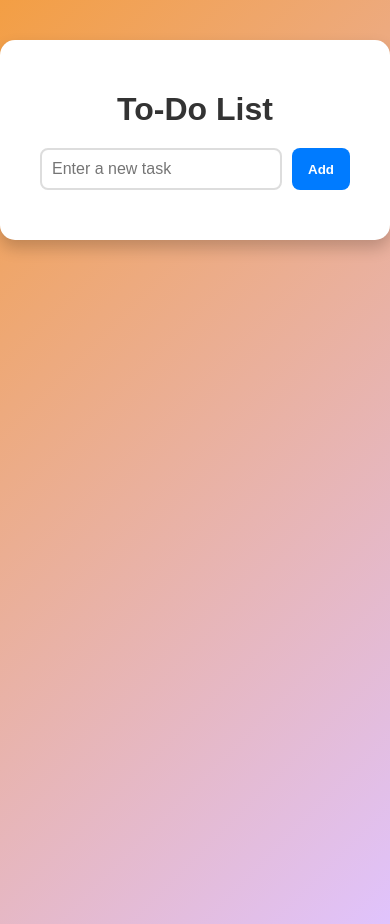
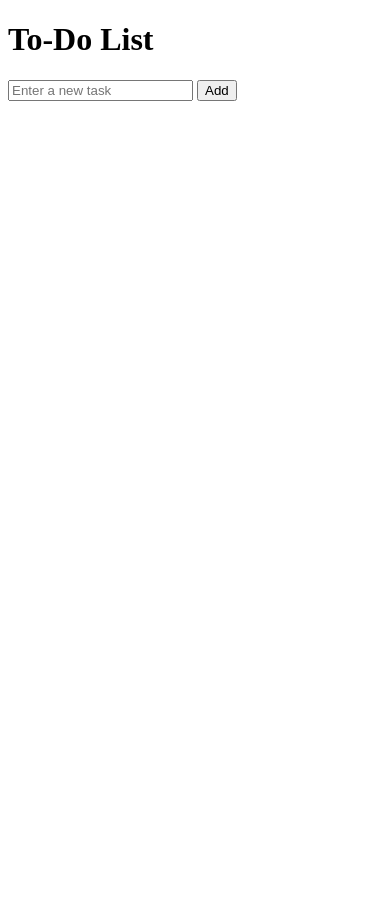
Before and after one commit to Panchasheel/To-Do-list-application, a plain HTML site: page index.html in a window 390 px wide. After the commit the page ends 844 px from the top, so only its background shows below. Drawn offline with Linux system fonts and the light colour scheme.

Commit message:
Update style.css

```diff
--- a/style.css
+++ b/style.css
@@ -1,125 +1,59 @@
-/* General */
-body {
-  background-color: #f0f2f5;
-  min-height: 100vh;
-  display: flex;
-  align-items: center;
-  justify-content: center;
-  margin: 0;
-  font-family: 'Segoe UI', Tahoma, Geneva, Verdana, sans-serif;
-}
+<!DOCTYPE html>
+<html lang="en">
+<head>
+        <meta charset="UTF-8">
+        <meta name="viewport" content="width=device-width, initial-scale=1">
+        <title>To-Do List</title>
 
-/* Container */
-.container {
-  background: #ffffff;
-  padding: 30px 40px;
-  border-radius: 15px;
-  box-shadow: 0 8px 16px rgba(0, 0, 0, 0.2);
-  width: 100%;
-  max-width: 400px;
-}
+        <link rel="stylesheet" href="style.css">
+        <link rel="manifest" href="manifest.json">
 
-/* Title */
-.container h1 {
-  text-align: center;
-  margin-bottom: 20px;
-  color: #333;
-}
+        <!-- Add Icons -->
+        <link rel="apple-touch-icon" href="list_14092269.png">
+        <link rel="icon" type="image/png" href="list_14092269.png">
+        <link href="https://fonts.googleapis.com/css2?family=Poppins:wght@400;600&display=swap" rel="stylesheet">
 
-/* Input Group */
-.input-group {
-  display: flex;
-  gap: 10px;
-  margin-bottom: 20px;
-}
+</head>
+<div id="intro-screen" class="intro-screen">
+  <div class="intro-content">
+    <img src="list_14092269.png" alt="Logo" class="intro-logo" />
+    <h1 class="intro-text">Welcome to Taskify</h1>
+  </div>
+</div>
 
-.input-group input {
-  flex: 1;
-  padding: 10px;
-  border: 2px solid #ddd;
-  border-radius: 8px;
-  font-size: 16px;
-}
+<body>
+  <div class="app-header">
+    <img src="list_14092269.png" alt="App Logo" class="app-logo">
+    <span class="app-title">Taskify</span>
+  </div>
 
-.input-group input:focus {
-  border-color: #007bff;
-  outline: none;
-}
 
-.input-group button {
-  background: #007bff;
-  color: white;
-  padding: 10px 16px;
-  border: none;
-  border-radius: 8px;
-  cursor: pointer;
-  font-weight: bold;
-}
+  <div class="container">
+    <h1>To-Do List</h1>
 
-.input-group button:hover {
-  background: #0056b3;
-}
+    <div class="input-group">
+      <input id="taskInput" type="text" placeholder="Enter a new task">
+      <button onclick="addTask()">Add</button>
+      <button onclick="toggleDarkMode()" class="dark-toggle">🌙 Toggle Dark Mode</button>
 
-/* Task List */
-.task-list {
-  list-style-type: none;
-  padding: 0;
-  margin: 0;
-}
+    </div>
 
-.task-list li {
-  background: #f1f1f1;
-  padding: 12px;
-  border-radius: 8px;
-  margin-bottom: 10px;
-  display: flex;
-  justify-content: space-between;
-  align-items: center;
-}
+    <ul id="taskList" class="task-list">
+      <!-- Tasks will appear here -->
+    </ul>
+    <label>
+      <input type="checkbox" id="clearAllCheckbox" onchange="clearAllTasks()">
+      Clear All Tasks
+    </label>
+  </div>
 
-/* Task Left Side */
-.task-item {
-  display: flex;
-  align-items: center;
-  gap: 10px;
-}
 
-/* Checkbox */
-.task-item input[type="checkbox"] {
-  width: 18px;
-  height: 18px;
-  cursor: pointer;
-}
+  <script src="app.js"></script>
+</body>
+<script>
+  setTimeout(() => {
+    document.getElementById('intro-screen').style.display = 'none';
+  }, 4000); // 3s animation + 1s buffer
+</script>
 
-/* Completed Task */
-.completed {
-  text-decoration: line-through;
-  color: gray;
-}
-
-/* Delete Button */
-.delete-btn {
-  background: #dc3545;
-  border: none;
-  color: white;
-  padding: 5px 12px;
-  border-radius: 8px;
-  cursor: pointer;
-  font-size: 14px;
-}
-
-.delete-btn:hover {
-  background: #c82333;
-}
-body {
-  margin: 0;
-  font-family: Arial, sans-serif;
-  background: linear-gradient(135deg, hsl(31, 88%, 61%), #E0C3FC); /* Light-blue to light-purple */
-  min-height: 100vh;
-  display: flex;
-  flex-direction: column;
-  align-items: center;
-  justify-content: flex-start;
-  padding: 40px;
-  color: #333;
-}
+</html>
```
